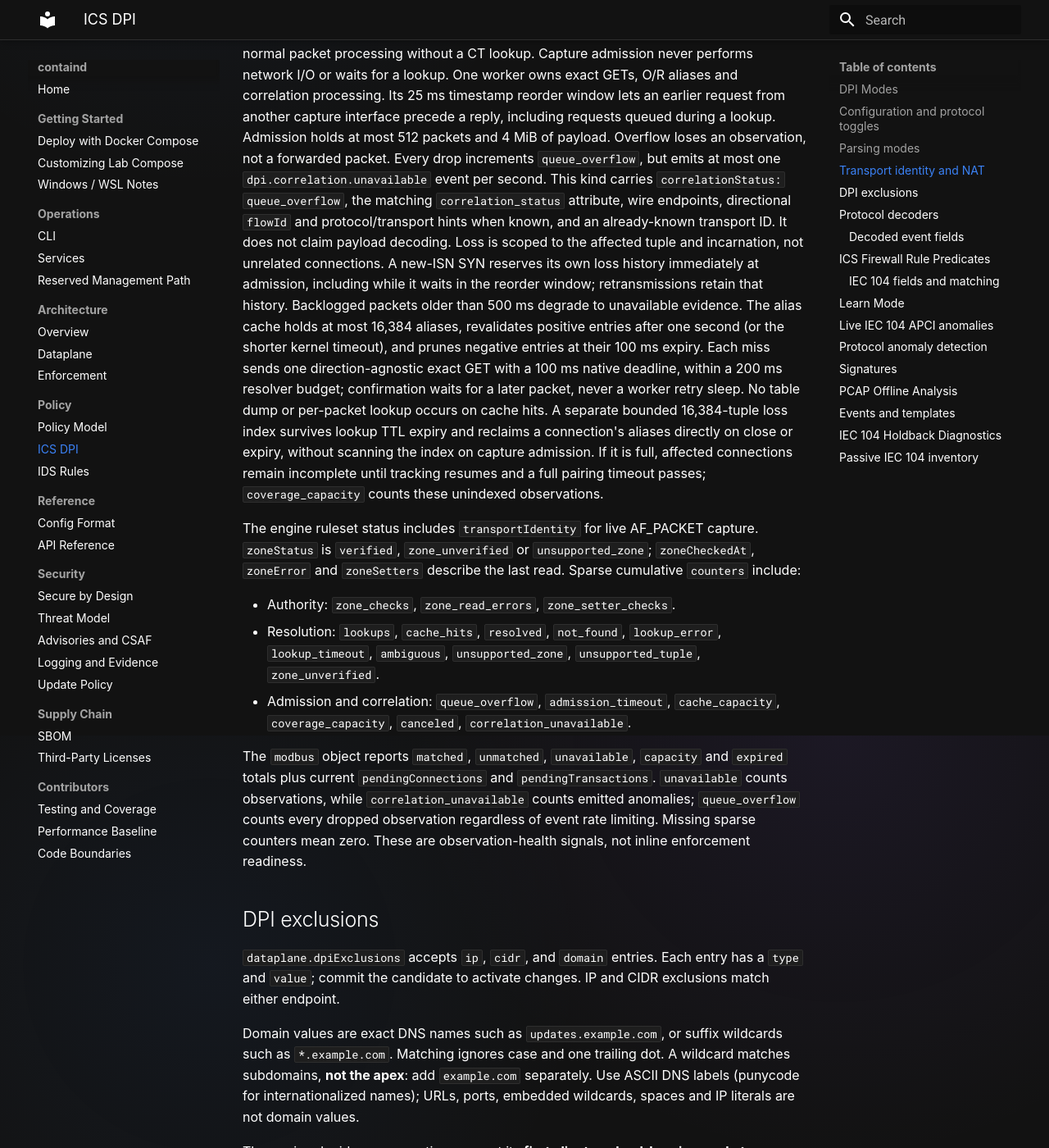
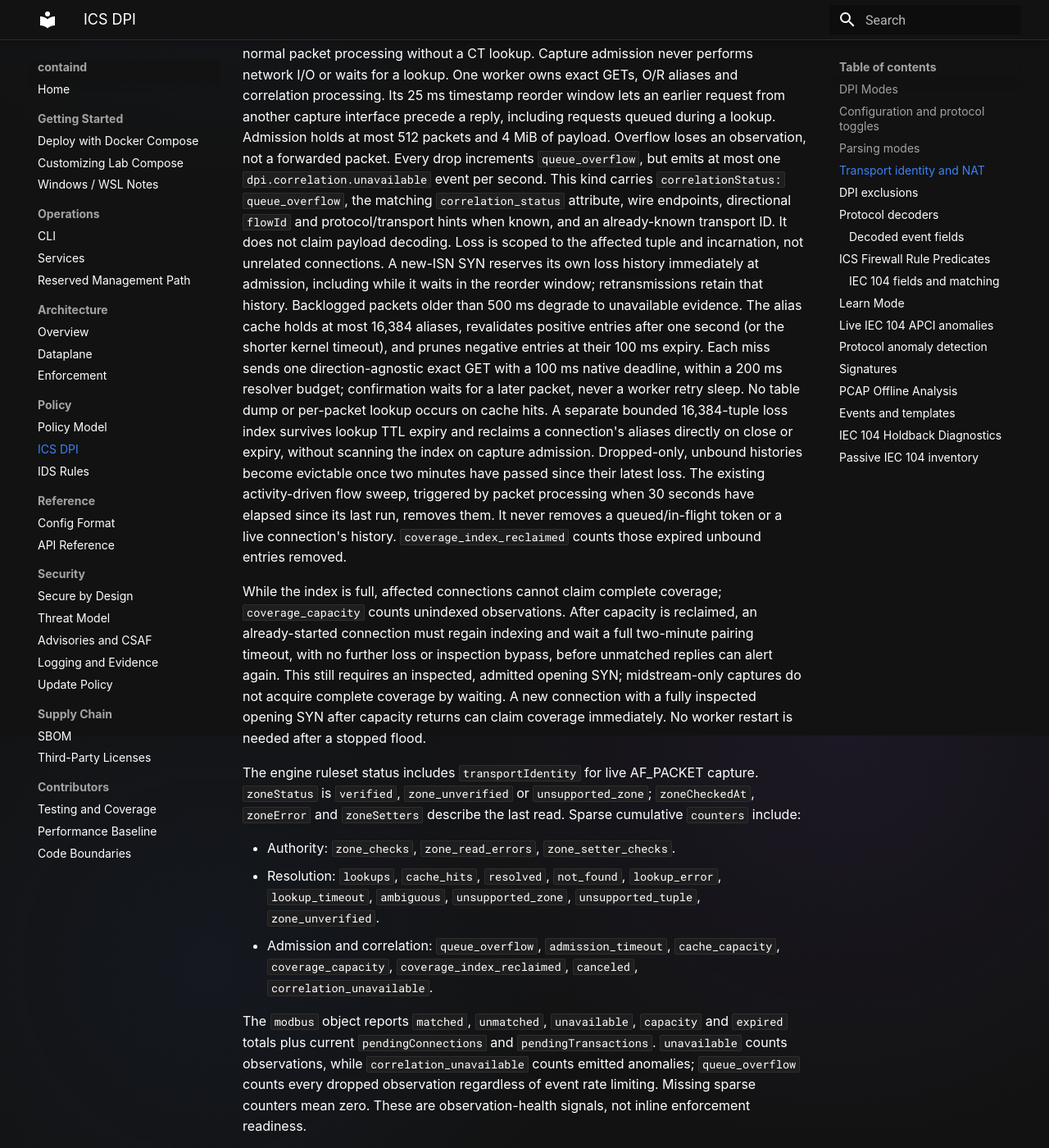
Before and after one commit to tonylturner/containd, an MkDocs documentation site: the page built from docs/mkdocs/ics-dpi.md, in a window 1280 px wide and 1400 px high, scrolled down 4703 px. Shown: the whole window at 82% size. Built offline with MkDocs 1.6.1 and Material for MkDocs 9.7.7, drawn with Linux system fonts in a browser that asks for light colours.

Commit message:
Document bounded admission loss recovery

```diff
--- a/docs/mkdocs/ics-dpi.md
+++ b/docs/mkdocs/ics-dpi.md
@@ -225,10 +225,21 @@ deadline, within a 200 ms resolver budget; confirmation waits for a later
 packet, never a worker retry sleep. No table dump or per-packet lookup occurs
 on cache hits. A separate bounded 16,384-tuple loss index survives lookup TTL
 expiry and reclaims a connection's aliases directly on close or expiry, without
-scanning the index on capture admission. If it is full, affected connections
-remain incomplete until tracking
-resumes and a full pairing timeout passes; `coverage_capacity` counts these
-unindexed observations.
+scanning the index on capture admission. Dropped-only, unbound histories become
+evictable once two minutes have passed since their latest loss. The existing
+activity-driven flow sweep, triggered by packet processing when 30 seconds have
+elapsed since its last run, removes them. It never removes a queued/in-flight
+token or a live connection's history.
+`coverage_index_reclaimed` counts those expired unbound entries removed.
+
+While the index is full, affected connections cannot claim complete coverage;
+`coverage_capacity` counts unindexed observations. After capacity is reclaimed,
+an already-started connection must regain indexing and wait a full two-minute
+pairing timeout, with no further loss or inspection bypass, before unmatched
+replies can alert again. This still requires an inspected, admitted opening SYN;
+midstream-only captures do not acquire complete coverage by waiting. A new
+connection with a fully inspected opening SYN after capacity returns can claim
+coverage immediately. No worker restart is needed after a stopped flood.
 
 The engine ruleset status includes `transportIdentity` for live AF_PACKET
 capture. `zoneStatus` is `verified`, `zone_unverified` or `unsupported_zone`;
@@ -240,7 +251,8 @@ Sparse cumulative `counters` include:
   `lookup_error`, `lookup_timeout`, `ambiguous`, `unsupported_zone`,
   `unsupported_tuple`, `zone_unverified`.
 - Admission and correlation: `queue_overflow`, `admission_timeout`,
-  `cache_capacity`, `coverage_capacity`, `canceled`, `correlation_unavailable`.
+  `cache_capacity`, `coverage_capacity`, `coverage_index_reclaimed`, `canceled`,
+  `correlation_unavailable`.
 
 The `modbus` object reports `matched`, `unmatched`, `unavailable`, `capacity`
 and `expired` totals plus current `pendingConnections` and
```
